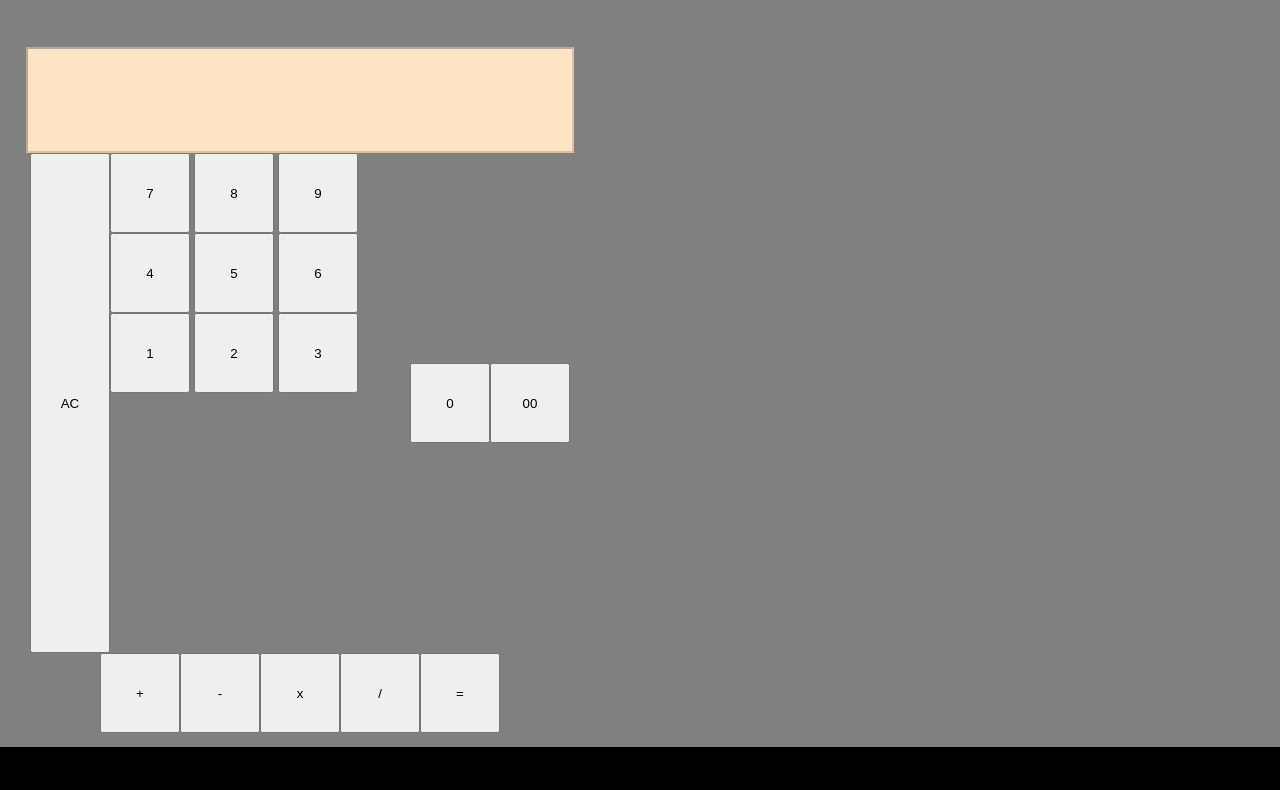
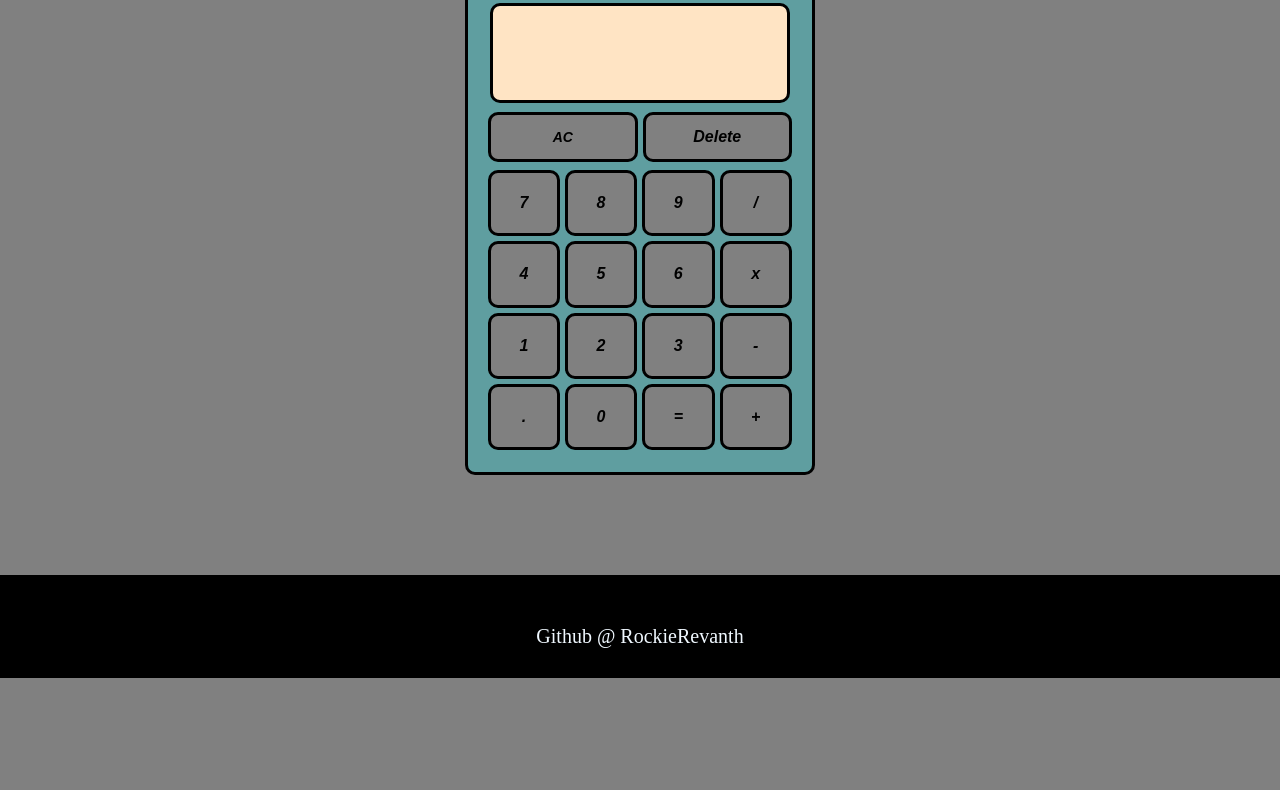
Before and after one commit to Revanthrockie/Calculator, a plain HTML site: page index.html in a window 1280 px wide. Shown: the part 138-928 px from the top of the page. After the commit the page ends 816 px from the top, so only its background shows below. Drawn offline with Linux system fonts and the light colour scheme.

Commit message:
Caclulator v1.5 - roadmapNxt: functioning delete button

```diff
--- a/index.html
+++ b/index.html
@@ -12,29 +12,34 @@
         <h1>Calculator</h1>
     </header>
 
+    <div class = main>
         <div class = "calculatorBody">
+            <div class = 'screen'>
                 <input type="text" id="screen" disabled />
-        <button id = 'ac' >AC</button>
-
+            </div>
+            <div class = top-btn>
+                <button class = 'topstf' id = 'ac' >AC</button>
+                <button class = 'topstf' id = 'delete'>Delete</button>
+            </div>
             <div class = 'num top'>
                 <button class = 'btn'>7</button>
                 <button class = 'btn'>8</button>
                 <button class = 'btn'>9</button>
+                <button id = '/' class = 'operator'>/</button>
                 <button class = 'btn'>4</button>
                 <button class = 'btn'>5</button>
                 <button class = 'btn'>6</button>
+                <button id = 'x' class = 'operator'>x</button>
                 <button class = 'btn'>1</button>
                 <button class = 'btn'>2</button>
                 <button class = 'btn'>3</button>
+                <button id = "-" class = 'operator'>-</button>
+                <button class = 'btn' id=".">.</button>
+                <button class = 'btn'>0</button>
+                <button id = 'equal' class = 'operator'>=</button>
+                <button id = "+" class = 'operator'>+</button>
             </div>
-
-        <button class = 'btn'>0</button>
-        <button class = 'btn'>00</button>
-        <button id = "+" class = 'operator'>+</button>
-        <button id = "-" class = 'operator'>-</button>
-        <button id = 'x' class = 'operator'>x</button>
-        <button id = '/' class = 'operator'>/</button>
-        <button id = 'equal' class = 'operator'>=</button>
+        </div>
     </div>
 
     <footer>
--- a/style.css
+++ b/style.css
@@ -1,11 +1,20 @@
+*{
+    box-sizing: border-box;
+    margin: 0px;
+    padding: 0px;
+}
+
 body{
     background-color: grey;
     margin: 0px;
     padding: 0px;
+    min-width: 100vh;
+    min-height: 100vh;
+
 }
 
 header{
-    background-color: ;
+    /* background-color: black; */
     padding: 30px 0px 30px 0px;
     box-sizing: border-box;
 }
@@ -16,40 +25,95 @@ h1{
     font-family: 'Lucida Sans', 'Lucida Sans Regular', 'Lucida Grande', 'Lucida Sans Unicode', Geneva, Verdana, sans-serif;
 }
 
+.main{
+    display: flex;
+    justify-content: center;
+    align-items:stretch;
+}
+
 
 .calculatorBody{
-    width: 600px;
-    height: 600px;
+    background-color: cadetblue;
+    border: 3px solid black;
+    border-radius: 10px;
+    padding: 20px;
+    width: 350px;
+    height: 495px;
+    display: flex;
+    justify-content: flex-start;
+    flex-direction: column;
+
+
+}
+
+/* screen - start ======= */
+
+.screen{
     display: flex;
     justify-content: center;
     align-items: center;
     flex-wrap: wrap;
+}
+
+input{
+    background-color: bisque;
+    width: 99%;
+    height: 100px;
+    text-align: right;
+    font-size: 50px;
+    padding: 20px;
+    margin-bottom: 4px;
+    border: 3px solid black;
+    border-radius: 10px;
 
 }
+
+/* screen - end ======= */
 /* ---- calculator BUttons */
-.screen{
-    b
-}
 
 #ac{
-    height: 500px
+    font-size: 14px;
+
+
+
 }
 .num{
     height: 500px;
     width: 300px;
 }
 
-input{
-    background-color: bisque;
-    width: 540px;
-    height: 100px;
-    text-align: right;
-    font-size: 502px;
+/* input css property */
+.top-btn{
+    display: flex;
+    gap:5px;
+    justify-content: space-between;
+    margin-top: 5px;
+}
+
+.topstf{
+
+    margin-bottom: 3px;
+    flex:1;
+    height: 50px;
+}
+
+.top{
+    margin-top: 5px;
+    height: 280px;
+    width: 100%;
+    display: grid;
+    grid-template-columns: auto auto auto auto;
+    grid-template-rows: auto auto auto auto;
+    gap: 5px;
 }
 
 button{
-    width:80px;
-    height: 80px;
+    font-size: 16px;
+    font-style: oblique;
+    font-weight: 700;
+    background-color: grey;
+    border: 3px solid black;
+    border-radius: 10px;
 }
 
 /* footer --------------- */
```
Lines whose indentation alone changed are shown as unchanged.
